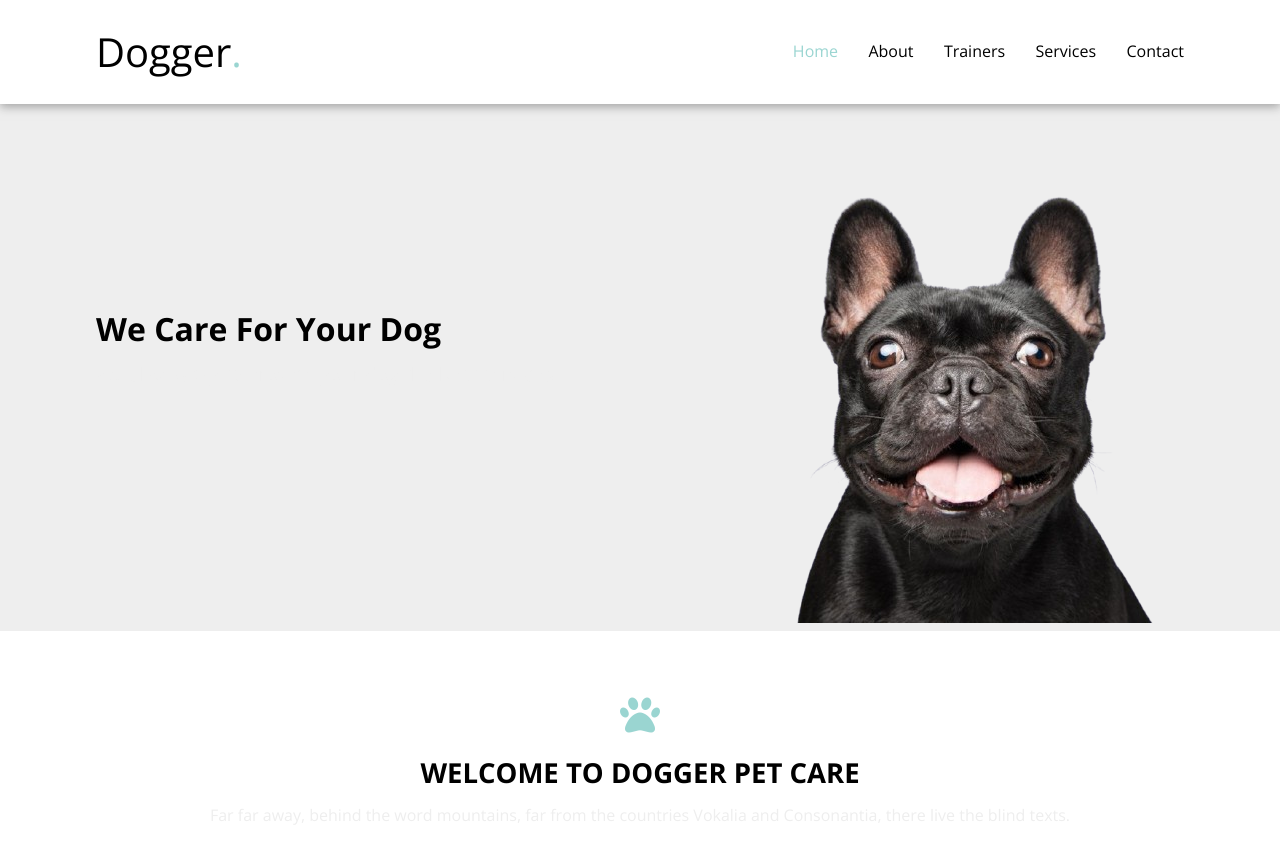
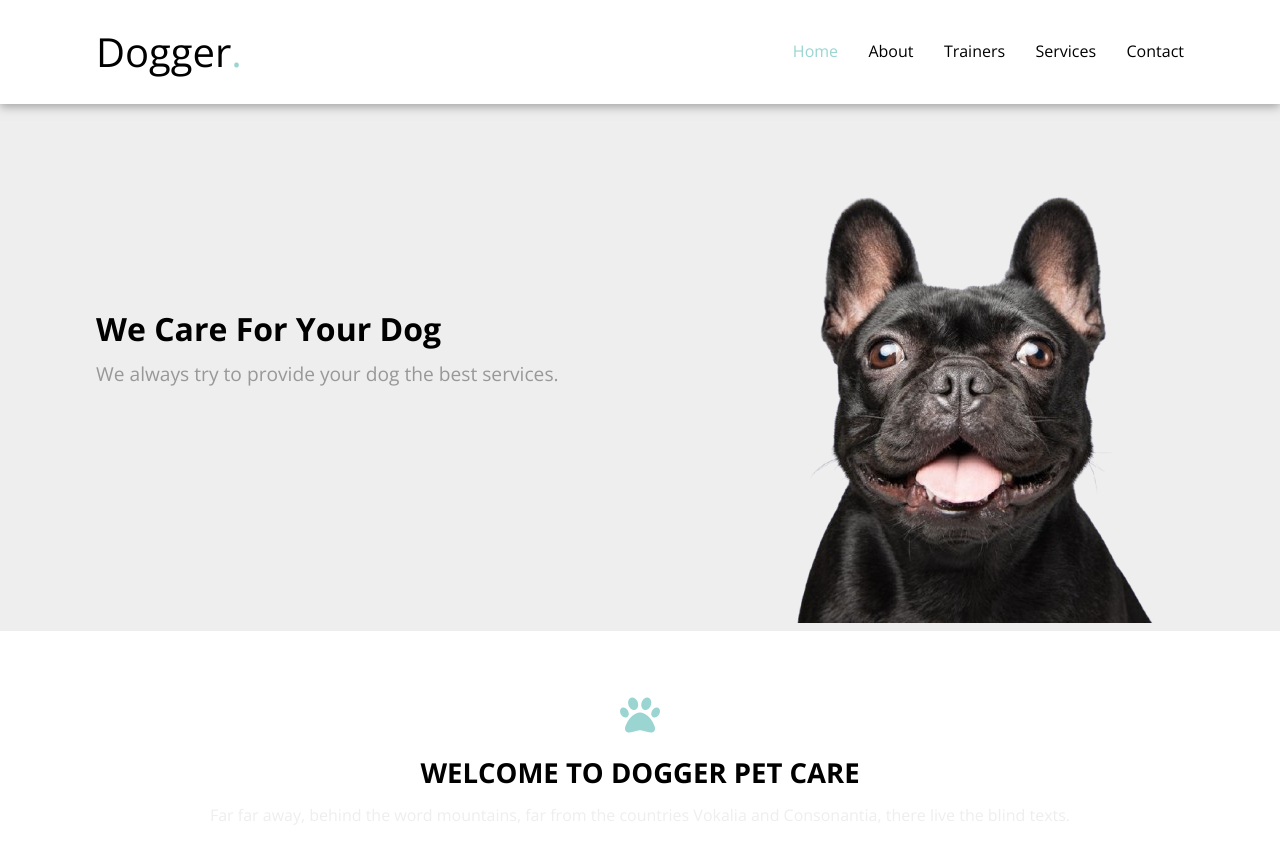
Before and after one commit to nathanielnosa/dogger, a plain HTML site: page index.html in a window 1280 px wide. Drawn offline with nearby package versions, Linux system fonts and the light colour scheme.

Commit message:
update my paragraph color

```diff
--- a/assets/css/style.css
+++ b/assets/css/style.css
@@ -101,6 +101,7 @@ header .container .right ul li a:hover {
   width: 70%;
   line-height: 1.4;
   font-weight: lighter;
+  color: var(--text-grey);
 }
 #hero .container .hero-right img {
   width: 100%;
```
